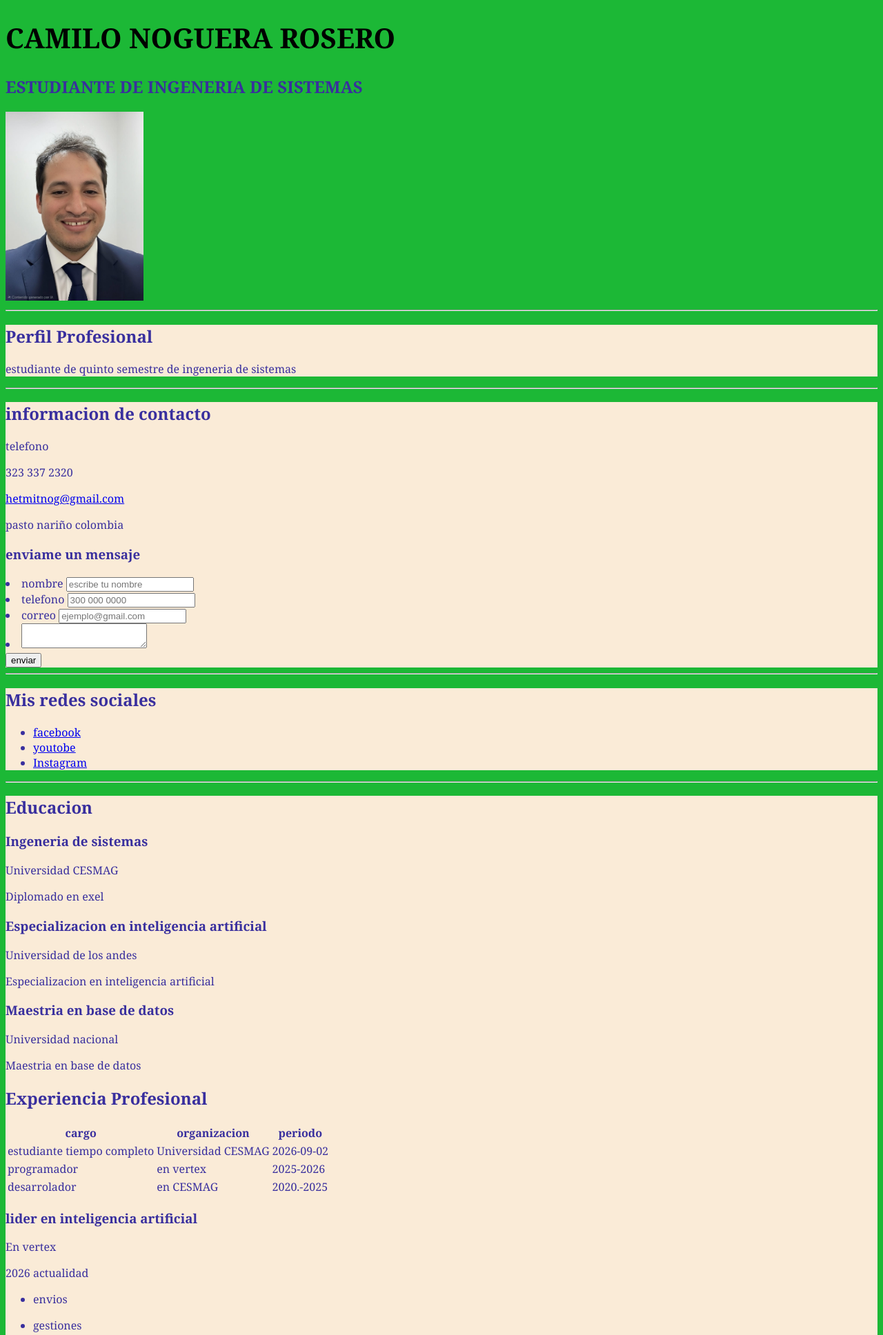
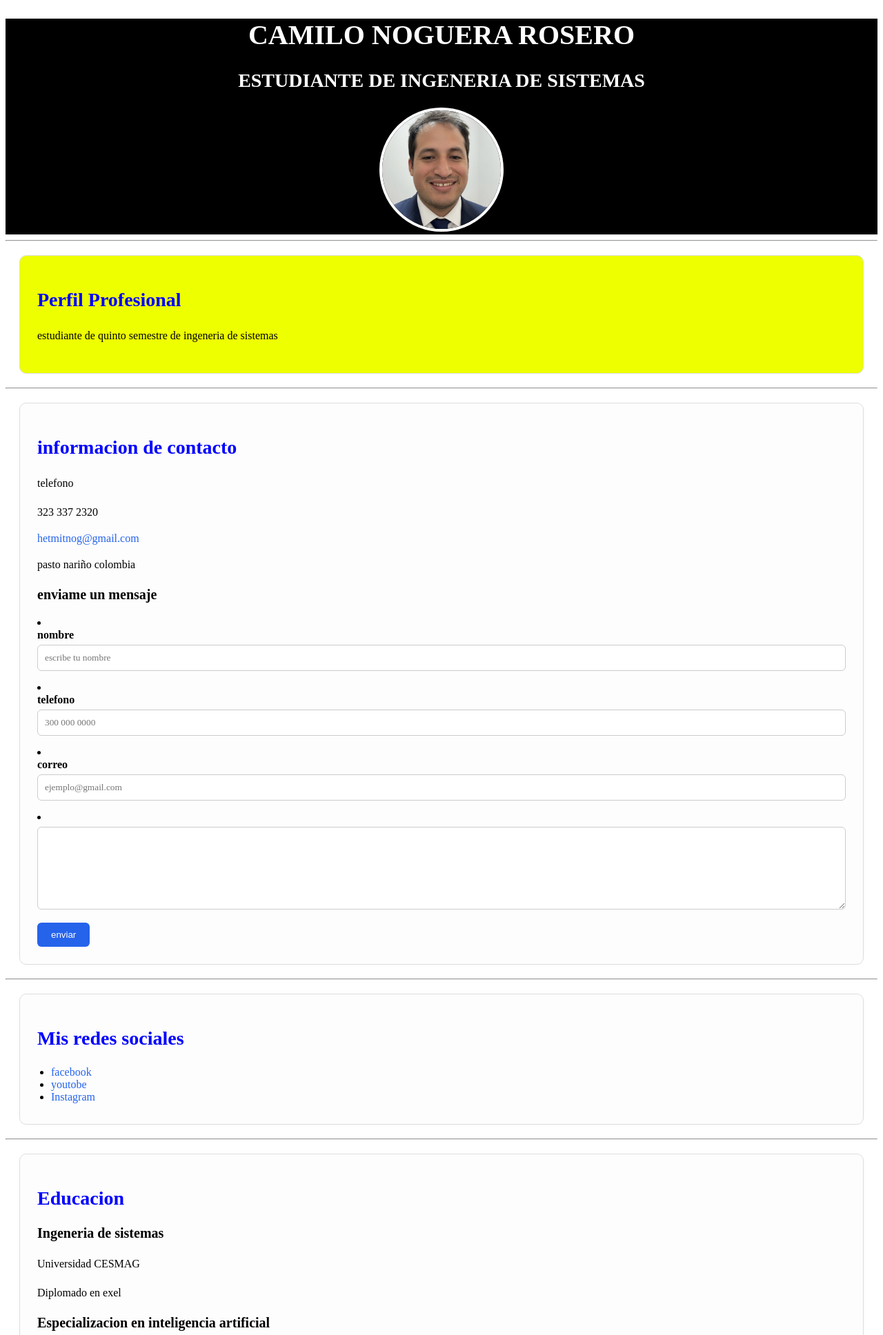
Before and after one commit to hetmit/hoja-de-vida, a PHP site: page / in a window 1280 px wide. Shown: the top 1936 px of the page at 69% size. Run offline with PHP 8.4, Linux system fonts and the light colour scheme.

Commit message:
trabajo ccs

```diff
--- a/css/styles.css
+++ b/css/styles.css
@@ -1,15 +1,176 @@
-body  {
-    background-color: #1cb836;
-    color: rgb(57, 47, 158);
-    font-family: "Georgia", serif;
+
+ */body{
+    background-color: #fdfdfd;
+    color: #000000;
+    font-family: Arial sans-serif;
+    line-height: 1.6;
 }
+
+*{
+    box-sizing: border-box;
+}
+
+
+ section{ /*ETIQUETA*/
+    background-color: rgb(255, 0, 255);
+    padding: 25px;
+    margin: 20px;
+    border: 1px solid #ddd;
+    border-radius: 10px;
+ }
+
+ .Seccion h2{ /*CLASE*/
+    margin-top: 0;
+ }
+
 h1{
-    color: black;
-    font-size: 40px;
+  color: #000000;
+  font-size: 40px;
 }
-.seccion {
-    background-color: antiquewhite;
+
+h2{
+    color: blue;
+    font-size: 28px;
 }
-#perfil {
-    background-color: aliceblue;
+
+h3{
+   font-size: 20px;
 }
+
+section{
+    background-color: rgb(253, 253, 253);
+}
+
+.Seccion{
+    background-color:rgb(255, 0, 0) ;
+}
+
+#Perfil{
+    background-color: rgb(238, 255, 0);
+}
+
+#Informacion{
+    background-color: rgb(0, 38, 143);
+}
+
+p{
+    line-height: 1.6;
+}
+
+/* =============================
+        ENCABEZADO
+====================================*/
+
+header{
+    background-color: #000000;
+    color: white;
+    text-align: center;
+}
+
+header h1{
+    color: white;
+}
+
+header h2{
+    color: white;
+}
+
+header img{
+    width: 180px;
+    height: 180px;
+    border-radius: 50%;
+    object-fit: cover;
+    border: 4px solid white;
+}
+
+a{
+    color: #2563eb;
+    text-decoration: none;
+}
+
+a:hover{
+    text-decoration: underline;
+}
+ul{
+    padding-left: 20px;
+}
+ul{
+    margin-bottom: 5px;
+}
+
+form {
+    margin-top: 20px;
+}
+label {
+    display: block;
+    margin-bottom: 5px;
+    font-weight: bold;
+}
+
+input,
+textarea {
+    width: 100%;
+    padding: 10px;
+    margin-bottom: 15px;
+    border: 1px solid #ccc;
+    border-radius: 6px;
+    font-family: inherit;
+}
+textarea {
+    min-height: 120px;
+    resize: vertical;
+}
+
+button {
+    background-color: #2563eb;
+    color: white;
+    border: none;
+    padding: 10px 20px;
+    border-radius: 6px;
+    cursor: pointer;
+}
+
+table {
+    width: 100%;
+    border-collapse: collapse;
+}
+th,td {
+    border: 1px solid #ddd;
+    padding: 10px;
+    text-align: left;
+}
+th {
+    background-color: #1f2037;
+    color: white;
+}
+
+.proectos{
+    background-color: #f9fafb;
+    padding: 15px;
+    margin-bottom: 15px;
+    border: 1px solid #e5e7eb;
+    border-radius: 8px;
+}
+.Experiencia{
+    background-color: #f9fafb;
+    padding: 15px;
+    margin-bottom: 15px;
+    border: 1px solid #e5e7eb;
+    border-radius: 8px;
+}
+.Educación{
+    background-color: #f9fafb;
+    padding: 15px;
+    margin-bottom: 15px;
+    border: 1px solid #e5e7eb;
+    border-radius: 8px;
+}
+footer {
+    background-color: #1f2937;
+    color: white;
+    text-align: center;
+    padding: 20px;
+}
+footer p {
+    margin: 0;
+}
--- a/index.html
+++ b/index.html
@@ -85,7 +85,7 @@
    <p>Universidad nacional</p>
    <p>Maestria en base de datos</p>
    <section class="seccion" id="Experiencia">
-    <h2>Experiencia Profesional</h2>
+    <h2>Experiencia</h2>
     <table>
     <thead>
         <tr>
```
